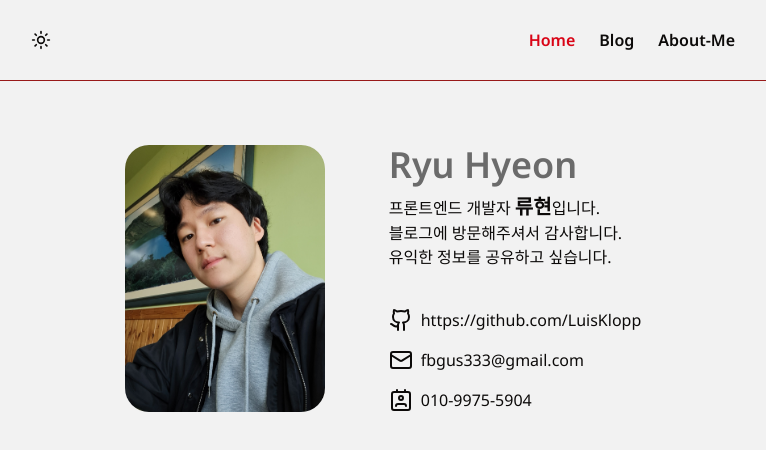
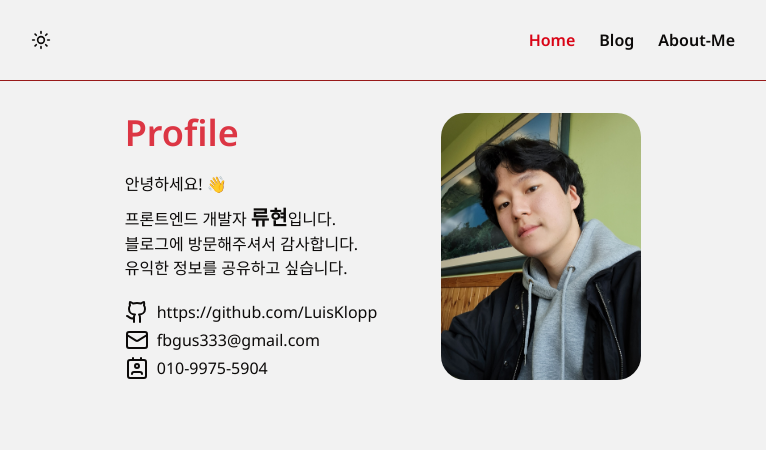
Before and after one commit to LuisKlopp/hyeon-blog-deploy-2, a Next.js app: page / in a window 1280 px wide. Shown: the top 450 px of the page, without its empty margins (257-1023 px from the left). Built offline with nearby package versions, Linux system fonts and the light colour scheme.

Commit message:
Feat: HomeTitle 컴포넌트 생성

```diff
--- /dev/null
+++ b/components/home-title.tsx
@@ -0,0 +1,15 @@
+interface HomeTitleProps {
+  label: string;
+}
+
+const HomeTitle = ({ label }: HomeTitleProps) => {
+  return (
+    <div>
+      <span className="text-4xl font-semibold text-blogSoftRed">
+        {label}
+      </span>
+    </div>
+  );
+};
+
+export default HomeTitle;
--- a/components/profile/profile-banner.tsx
+++ b/components/profile/profile-banner.tsx
@@ -1,61 +1,17 @@
 import Image from "next/image";
 import profileImage from "@/public/me3.png";
-import LucideIcon from "@/components/lucide-icon";
-import { INFORMATION_ITEMS } from "./constants/Information.constants";
-import Link from "next/link";
+import ProfileIntroduction from "./profile-introduction";
 
 const ProfileBanner = () => {
   return (
-    <div className="w-full flex justify-center mt-8 py-8 gap-16 max-[550px]:flex-col max-[550px]:items-center">
+    <div className="w-full flex justify-center py-8 gap-16 max-[550px]:flex-col max-[550px]:items-center">
+      <ProfileIntroduction />
       <Image
         alt="It's me"
         src={profileImage}
         className="rounded-3xl w-[200px] h-auto"
         priority
       />
-      <div className="flex flex-col justify-between">
-        <div>
-          <span className="text-4xl font-semibold text-[#6b6b6b] dark:text-[#bfbfbf]">
-            Ryu Hyeon
-          </span>
-          <div className="pt-2">
-            프론트엔드 개발자{" "}
-            <span className="text-xl font-bold">
-              류현
-            </span>
-            입니다.
-            <br />
-            블로그에 방문해주셔서 감사합니다.
-            <br />
-            유익한 정보를 공유하고 싶습니다.
-          </div>
-        </div>
-        <div className="flex flex-col gap-4">
-          {INFORMATION_ITEMS.map((item) => {
-            const { iconName, label, isLinked } =
-              item;
-            return (
-              <div
-                className="flex gap-2"
-                key={iconName}
-              >
-                <LucideIcon name={iconName} />
-                {isLinked ? (
-                  <Link
-                    className="cursor-pointer hover:underline"
-                    href={label}
-                    target="_blank"
-                  >
-                    {label}
-                  </Link>
-                ) : (
-                  <span>{label}</span>
-                )}
-              </div>
-            );
-          })}
-        </div>
-      </div>
     </div>
   );
 };
--- /dev/null
+++ b/components/profile/profile-introduction.tsx
@@ -0,0 +1,53 @@
+import LucideIcon from "@/components/lucide-icon";
+import { INFORMATION_ITEMS } from "./constants/Information.constants";
+import Link from "next/link";
+import HomeTitle from "../home-title";
+
+const ProfileIntroduction = () => {
+  return (
+    <div className="flex flex-col justify-between">
+      <HomeTitle label="Profile" />
+      <div>
+        안녕하세요! 👋
+        <div className="pt-2">
+          프론트엔드 개발자{" "}
+          <span className="text-xl font-bold">
+            류현
+          </span>
+          입니다.
+          <br />
+          블로그에 방문해주셔서 감사합니다.
+          <br />
+          유익한 정보를 공유하고 싶습니다.
+        </div>
+      </div>
+      <div className="flex flex-col gap-1">
+        {INFORMATION_ITEMS.map((item) => {
+          const { iconName, label, isLinked } =
+            item;
+          return (
+            <div
+              className="flex gap-2"
+              key={iconName}
+            >
+              <LucideIcon name={iconName} />
+              {isLinked ? (
+                <Link
+                  className="cursor-pointer hover:underline"
+                  href={label}
+                  target="_blank"
+                >
+                  {label}
+                </Link>
+              ) : (
+                <span>{label}</span>
+              )}
+            </div>
+          );
+        })}
+      </div>
+    </div>
+  );
+};
+
+export default ProfileIntroduction;
```
